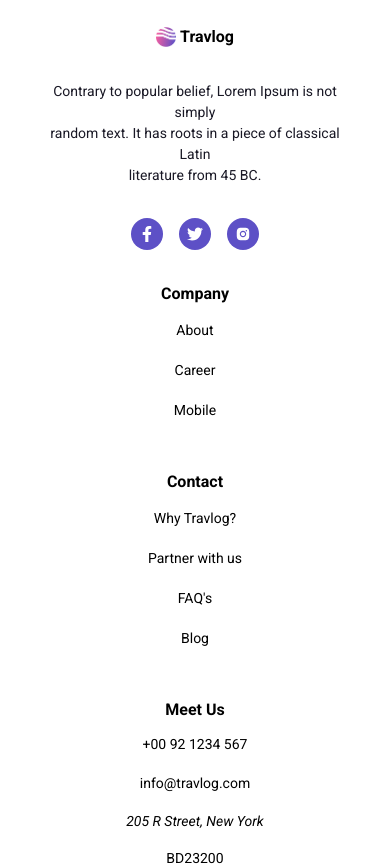
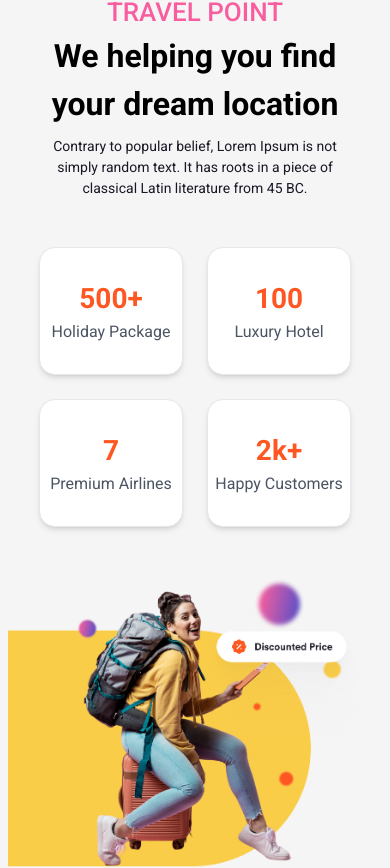
Before and after one commit to Kaydev-cmd/trav-log-web-app, a React (Vite) app in the folder frontend/: page / in a window 390 px wide. Shown: the part 3334-4202 px from the top of the page. Built offline with nearby package versions, Linux system fonts and the light colour scheme.

Commit message:
Improved the TravelPoint component for better responsiveness, accessibility, and interactivity

```diff
--- /dev/null
+++ b/frontend/src/components/TravelPoints/TravelPoints.jsx
@@ -0,0 +1,45 @@
+import React from "react";
+import { TravelPointsCards } from "./TravelPointsCards";
+
+const travelPoints = [
+  { value: "500+", label: "Holiday Package" },
+  { value: "100", label: "Luxury Hotel" },
+  { value: "7", label: "Premium Airlines" },
+  { value: "2k+", label: "Happy Customers" },
+];
+
+const TravelPoint = () => {
+  return (
+    <>
+      <section className="mt-8">
+        <div className="container">
+          <div className="flex items-center justify-around display: md:flex-col-reverse">
+            <img
+              src="/images/home/Group 9238.png"
+              alt="Travel point banner"
+              className="xl:w-[600px] lg:w-[400px] md:w-[100%] md:mt-12"
+            />
+            <div className="md:text-center">
+              <h3 className="text-[#F85E9F] uppercase">Travel Point</h3>
+              <h2 className="font-bold normal-case xs:text-[32px]">
+                We helping you find
+                <br />
+                your dream location
+              </h2>
+              <p className="text-[#191825] mt-2 xs:text-[14px]">
+                Contrary to popular belief, Lorem Ipsum is not
+                <br />
+                simply random text. It has roots in a piece of
+                <br />
+                classical Latin literature from 45 BC.
+              </p>
+              <TravelPointsCards travelData={travelPoints} />
+            </div>
+          </div>
+        </div>
+      </section>
+    </>
+  );
+};
+
+export default TravelPoint;
--- /dev/null
+++ b/frontend/src/components/TravelPoints/TravelPointsCards.jsx
@@ -0,0 +1,21 @@
+import React from "react";
+
+export const TravelPointsCards = ({ travelData }) => {
+  return (
+    <>
+      <div className="grid grid-cols-2 gap-6 mt-12 travel-points-cards">
+        {travelData.map((item, index) => (
+          <div
+            key={index}
+            className="flex flex-col items-center justify-center w-40 h-32 transition-shadow duration-300 bg-white border shadow-md cursor-pointer rounded-2xl hover:shadow-lg xs:w-36"
+          >
+            <h5 className="text-[28px] font-bold text-[#ff5722]">
+              {item.value}
+            </h5>
+            <p className="text-gray-600">{item.label}</p>
+          </div>
+        ))}
+      </div>
+    </>
+  );
+};
--- a/frontend/src/components/TravelPointsCards.jsx
+++ /dev/null
@@ -1,30 +0,0 @@
-import React from "react";
-
-export const TravelPointsCards = () => {
-  return (
-    <>
-      <div className="travel-points-cards">
-        <div className="flex items-center gap-8 mt-12 mb-8 display: xl:mt-6 xs:gap-2">
-          <div className="flex flex-col items-center justify-center w-40 h-32 bg-white border rounded-2xl display:">
-            <h5 className="text-[28px] font-bold text-[#FF5722]">500+</h5>
-            <p>Holiday Package</p>
-          </div>
-          <div className="flex flex-col items-center justify-center w-40 h-32 bg-white border rounded-2xl display:">
-            <h5 className="text-[28px] font-bold text-[#FF5722]">100</h5>
-            <p>Luxury Hotel</p>
-          </div>
-        </div>
-        <div className="flex items-center gap-8 display: xs:gap-2">
-          <div className="flex flex-col items-center justify-center w-40 h-32 bg-white border rounded-2xl display:">
-            <h5 className="text-[28px] font-bold text-[#FF5722]">7</h5>
-            <p>Premium Airlines</p>
-          </div>
-          <div className="flex flex-col items-center justify-center w-40 h-32 bg-white border rounded-2xl display:">
-            <h5 className="text-[28px] font-bold text-[#FF5722]">2k+</h5>
-            <p>Happy Customers</p>
-          </div>
-        </div>
-      </div>
-    </>
-  );
-};
--- a/frontend/src/pages/home/Home.jsx
+++ b/frontend/src/pages/home/Home.jsx
@@ -1,13 +1,14 @@
 import React from "react";
 import { ServicesCards } from "../../components/Services/ServicesCards";
 import { DestinationCards } from "../../components/TopDestinations/DestinationCards";
-import { TravelPointsCards } from "../../components/TravelPointsCards";
+import { TravelPointsCards } from "../../components/TravelPoints/TravelPointsCards";
 import { KeyFeaturesCards } from "../../components/KeyFeaturesCards";
 // import { FaBriefcase } from "react-icons/fa6";
 import Hero from "../../components/Hero/Hero";
 import Icons from "../../components/Icons/Icons";
 import Services from "../../components/Services/Services";
 import TopDestinations from "../../components/TopDestinations/TopDestinations";
+import TravelPoints from "../../components/TravelPoints/TravelPoints";
 
 export const Home = () => {
   return (
@@ -16,37 +17,7 @@ export const Home = () => {
       <Icons />
       <Services />
       <TopDestinations />
-
-      {/* Top Destinations */}
-
-      {/* Travel Point */}
-      {/* <section className="mt-8">
-        <div className="container">
-          <div className="flex items-center justify-around display: md:flex-col-reverse">
-            <img
-              src="/images/home/Group 9238.png"
-              alt="Travel point banner"
-              className="xl:w-[600px] lg:w-[400px] md:w-[100%] md:mt-12"
-            />
-            <div className="md:text-center">
-              <h3 className="text-[#F85E9F] uppercase">Travel Point</h3>
-              <h2 className="font-bold normal-case xs:text-[32px]">
-                We helping you find
-                <br />
-                your dream location
-              </h2>
-              <p className="text-[#191825] mt-2 xs:text-[14px]">
-                Contrary to popular belief, Lorem Ipsum is not
-                <br />
-                simply random text. It has roots in a piece of
-                <br />
-                classical Latin literature from 45 BC.
-              </p>
-              <TravelPointsCards />
-            </div>
-          </div>
-        </div>
-      </section> */}
+      <TravelPoints />
 
       {/* Key Features */}
       {/* <section className="mt-8">
```
